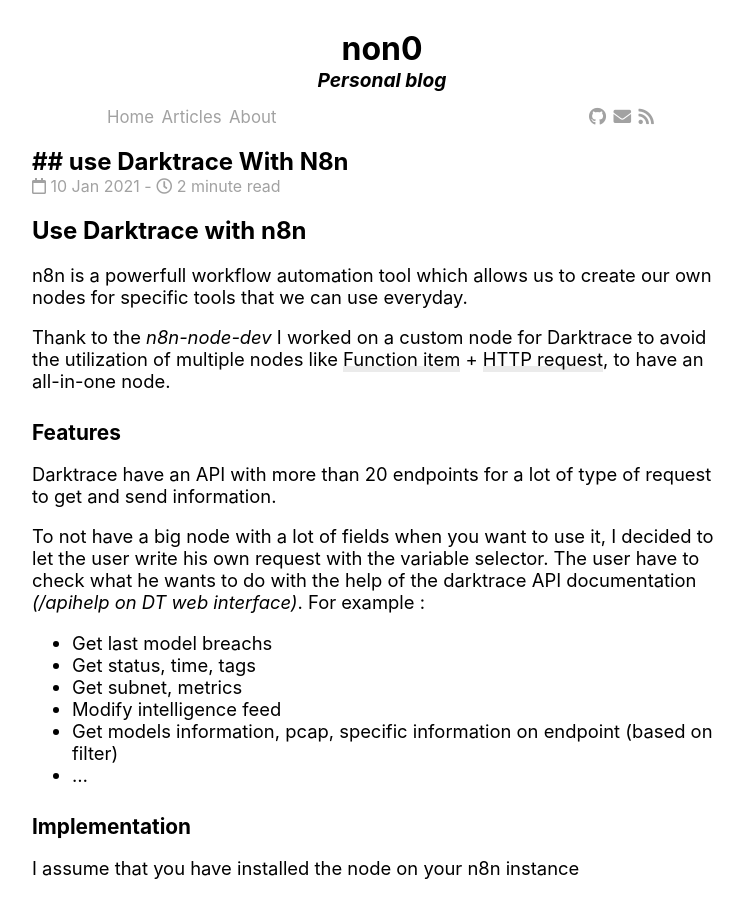
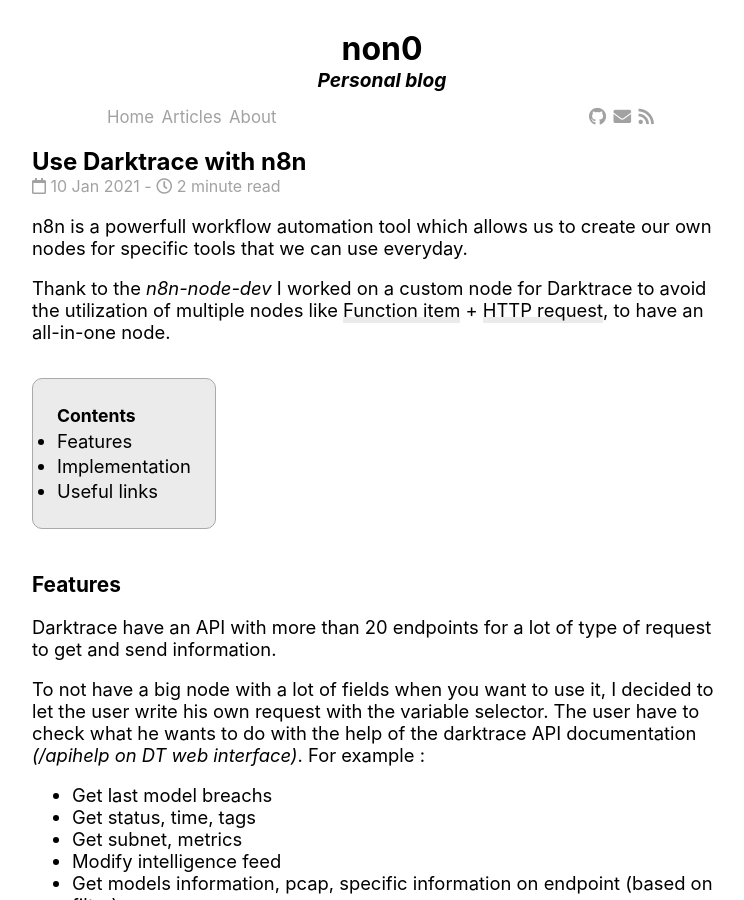
Before and after one commit to ArnaudLhutereau/arnaudlhutereau.github.io, a Jekyll site: the page built from _posts/2021-01-10-Use-Darktrace-with-n8n.md, in a window 1280 px wide and 900 px high. Shown: the whole window, without its empty margins (258-1002 px from the left). Built offline with Jekyll 4.4.1, drawn with Linux system fonts in a browser that asks for light colours; nearby versions of some CDN libraries; our own code applies the rules of GitHub Pages for plain Markdown files; comment, search, counter and statistics services are not loaded; some of the changed lines change nothing that is shown; some of the changed text lies outside the part shown.

Commit message:
Update and rename 2021-01-10-## Use-Darktrace-with-n8n.md to 2021-01-10-Use-Darktrace-with-n8n.md

```diff
--- a/_posts/2021-01-10-## Use-Darktrace-with-n8n.md
+++ b/_posts/2021-01-10-Use-Darktrace-with-n8n.md
@@ -1,11 +1,19 @@
-
-
-
-## Use Darktrace with n8n
+---
+title: Use Darktrace with n8n
+layout: post
+categories: [Automation, n8n]
+image: /assets/img/posts/darktrace_node.png.png
+description: "How to connect Darktrace with n8n"
+customexcerpt: "Get Darktrace data in your n8n workflow!"
+---
 
 n8n is a powerfull  workflow automation tool which allows us to create our own nodes for specific tools that we can use everyday.
 
 Thank to the *n8n-node-dev* I worked on a custom node for Darktrace to avoid the utilization of multiple nodes like [Function item](https://docs.n8n.io/nodes/n8n-nodes-base.functionItem/) + [HTTP request](https://docs.n8n.io/nodes/n8n-nodes-base.httpRequest/), to have an all-in-one node.
+
+* hello
+{:toc}
+
 
 #### Features
 
```
